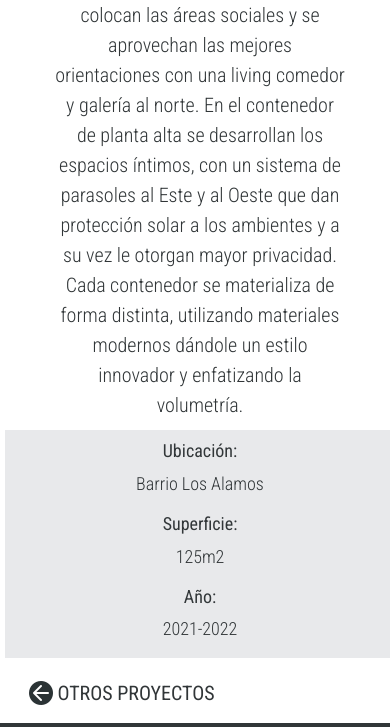
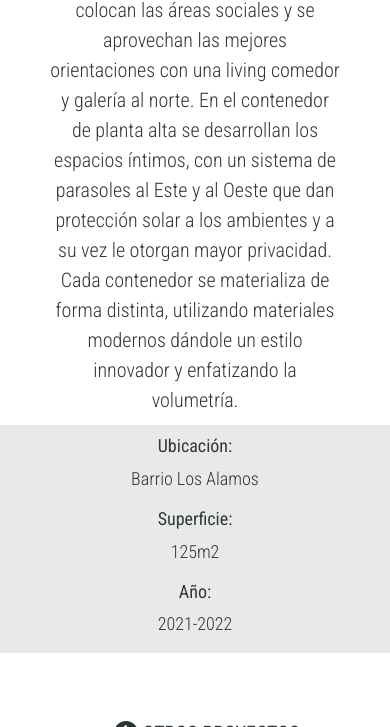
Before and after one commit to gfrattesi/quattro-arquitectura, a website: page pages/proyecto1.html in a window 390 px wide. Shown: the part 991-1718 px from the top of the page. Drawn offline with nearby package versions, Linux system fonts and the light colour scheme; a web font is replaced by a local one.

Commit message:
Se incorporan cambios en SASS

```diff
--- a/scss/base/_media.scss
+++ b/scss/base/_media.scss
@@ -318,6 +318,10 @@
             h3{
                 font-size: 25px;
             }
+            .enlace-volver{
+                display: flex;
+                justify-content: center;
+            }
         }
     }
 }
--- a/scss/components/_footer.scss
+++ b/scss/components/_footer.scss
@@ -13,6 +13,7 @@ footer{
             list-style: none;
             font-family: 'Roboto Condensed', sans-serif;
             @include flex (flex, flex-start, center);
+            margin-bottom: 0;
             li{
                 margin: 10px;
                 a{
--- a/scss/components/_proyecto1.scss
+++ b/scss/components/_proyecto1.scss
@@ -28,7 +28,6 @@ main{
         }
         .info-proyecto1{
             display: flex;
-            margin: 5px;
             .info-proyecto1-datos{
                 width: 330px;
                 height: auto;
@@ -66,6 +65,7 @@ main{
                 font-size: 20px;
                 font-weight: 400;
                 color:$color-principal;
+                margin-top: 50px;
                 margin-left: 20px;
                 transition: 1s;
                 &:hover{
```
Also changed, not shown: css/estilos.css.
